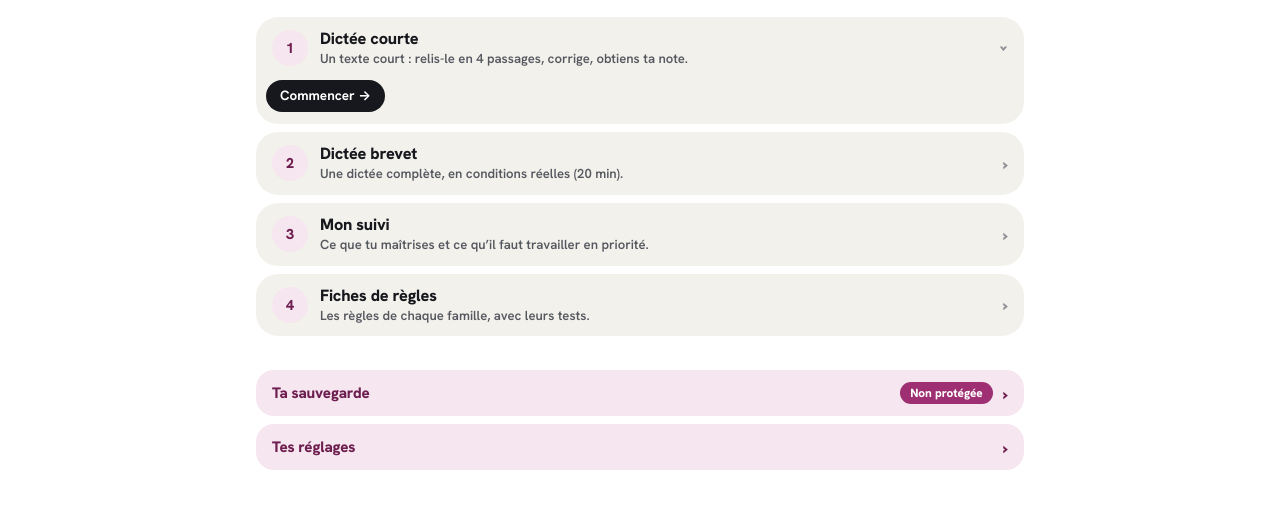
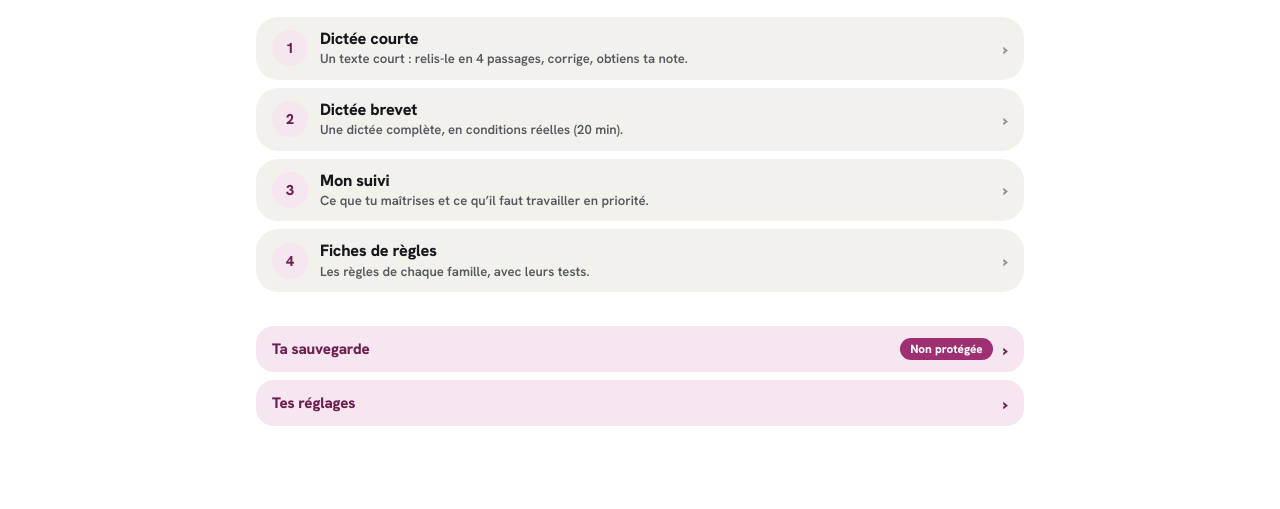
Before and after one commit to xlallemand/orthographe, a plain HTML site: page index.html in a window 1280 px wide. Shown: the part 407-916 px from the top of the page. Drawn offline with Linux system fonts and the light colour scheme.

Commit message:
Accueil et sommaire : liens directs vers les modules, plus de note sur l'accueil ; aides sans icônes
Co-Authored-By: Claude Opus 5.5 <noreply@anthropic.com>
Claude-Session: https://claude.ai/code/session_01G132hJCEm4aCFdQfVAb3GH

```diff
--- a/assets/sommaire.css
+++ b/assets/sommaire.css
@@ -55,6 +55,7 @@ html.som-nav .er-etape { scroll-margin-top: 0; }
   cursor: pointer; font: inherit; color: var(--ink); text-align: left; transition: background .15s;
 }
 .som-sligne:hover { background: var(--paper); }
+a.som-sligne { text-decoration: none; }              /* module d'une seule page : lien direct */
 .som-smod.ici .som-sligne:hover { background: rgba(255,255,255,.5); }
 .som-snum { flex-shrink: 0; width: 26px; height: 26px; border-radius: 999px; display: grid; place-items: center; font-size: .75rem; font-weight: 800; background: var(--cle-bg); color: var(--accent-ink); }
 .som-snum.fait { background: var(--success-bg); color: var(--success-text); }
--- a/assets/sommaire.js
+++ b/assets/sommaire.js
@@ -177,6 +177,12 @@
   function sommaire(s, pages, ex) {
     return C.plan.map(m => {
       const ici = s.m === m, n = faitModule(m, pages, ex), t = totalModule(m), fini = C.coches && n === t;
+      // module d'une seule page (ni fiche ni exercices) : la ligne est un lien direct vers la page, pas de sous-menu
+      if (t === 1 && parties(m).length === 1 && !m.fiche && !m.exercices) {
+        const pt = parties(m)[0];
+        return `<div class="som-smod${ici ? ' ici' : ''}"><a class="som-sligne" href="${lien(m, pt, pagesPartie(pt)[0])}"${ici ? ' aria-current="page"' : ''}>` +
+          `<span class="som-snum${fini ? ' fait' : ''}">${fini ? '✓' : m.n}</span><span class="som-st">${m.titre}</span>${C.coches ? `<span class="som-sn">${n}/${t}</span>` : ''}${chev}</a></div>`;
+      }
       let enfants;
       // une seule liste : les pages de chaque partie (sous-modules compris), puis la fiche
       if (plat(m)) enfants = `<div class="som-spages">${parties(m).map(p => feuillesPages(m, p, s, pages)).join('')}${feuilleFiche(m, null, s)}${m.exercices ? feuilleEx(m, s, pages) : ''}</div>`;
@@ -238,7 +244,7 @@
         `<a class="som-pilule" href="${portail()}"><span aria-hidden="true">⌂</span>Accueil</a></div>` +
         `<p class="som-lab">Sommaire</p><nav class="som-arbre" aria-label="Modules">${sommaire(s, pages, ex)}</nav></aside>`;
       // déplier / replier un module ou une partie sur place
-      racine.querySelectorAll('.som-sligne, .som-spt').forEach(b => b.addEventListener('click', () => {
+      racine.querySelectorAll('button.som-sligne, .som-spt').forEach(b => b.addEventListener('click', () => {
         const oui = b.getAttribute('aria-expanded') !== 'true';
         b.setAttribute('aria-expanded', oui);
         document.getElementById(b.getAttribute('aria-controls')).hidden = !oui;
@@ -246,7 +252,7 @@
       racine.querySelector('.som-ou').addEventListener('click', () => ouvrir(!html.classList.contains('som-ouvert')));
       racine.querySelector('.som-voile').addEventListener('click', () => ouvrir(false));
       // un lien vers une autre partie de la même page ne recharge pas la page : on referme
-      racine.querySelectorAll('.som-page, .som-pilule, .som-app').forEach(a => a.addEventListener('click', () => ouvrir(false)));
+      racine.querySelectorAll('.som-page, a.som-sligne, .som-pilule, .som-app').forEach(a => a.addEventListener('click', () => ouvrir(false)));
       // ordinateur : la page en cours visible dans la colonne
       const ici = racine.querySelector('.som-page.ici'), col = racine.querySelector('.som-som');
       if (ici && col.scrollHeight > col.clientHeight) col.scrollTop = ici.offsetTop - col.clientHeight / 2;
--- a/modules/dictee.js
+++ b/modules/dictee.js
@@ -427,7 +427,7 @@
     if (e === 'p2' || e === 'p3' || tout) {
       const r = el('div', 'ort-rangee');
       if (e === 'p2' || tout) {
-        const a = bouton('ort-icone', '🧭 Aide : verbe → sujet', () => {
+        const a = bouton('ort-icone', 'Aide : verbe → sujet', () => {
           etat.aide = etat.aide ? null : { verbe: null, trouve: false, msg: 'Touche un verbe conjugué.' };
           refaire();
         });
@@ -435,7 +435,7 @@
         r.appendChild(a);
       }
       if (e === 'p3' || tout) {
-        const t = bouton('ort-icone', '🔁 Tests de remplacement', () => { etat.tests = !etat.tests; refaire(); });
+        const t = bouton('ort-icone', 'Tests de remplacement', () => { etat.tests = !etat.tests; refaire(); });
         t.setAttribute('aria-pressed', !!etat.tests);
         r.appendChild(t);
       }
--- a/modules/ort.js
+++ b/modules/ort.js
@@ -469,35 +469,15 @@
   // page d'un module (une seule par module)
   const cleDe = m => { const pt = m.parties[0]; return pt.questions || pt.entrainement || pt.cours; };
   function accueil(zone) {
-    const prog = SOM.lireProg();
-    const der = prog.derniere && SOM.situer(prog.derniere) ? SOM.situer(prog.derniere).m : null;
-    const derniereNote = t => { const l = notes(t); return l.length ? virg(l[l.length - 1][2]) + '/20' : ''; };
     zone.innerHTML = '';
-    // les 4 modules en lignes dépliables (un seul déplié à la fois)
-    const demande = (/^#module-(\d)$/.exec(location.hash) || [])[1];
-    const ouvert = demande ? +demande : der ? der.n : 1;
+    // les 4 modules : chaque ligne ouvre directement la page du module
     const liste = el('div', 'som-modules');
-    PLAN.forEach((m, k) => {
-      const cle = cleDe(m);
-      const etat = k === 0 ? derniereNote('c') : k === 1 ? derniereNote('b') : '';
+    PLAN.forEach(m => {
       const d = el('div', 'som-module');
-      const b = el('button', 'som-ligne', '<span class="som-badge">' + m.n + '</span><span class="som-ligne-t">' + esc(m.titre) + '<small>' + esc(m.desc) + '</small></span>' +
-        '<span class="som-ligne-n">' + etat + '</span><span class="som-chev" aria-hidden="true">›</span>');
-      b.type = 'button'; b.id = 'som-b' + m.n;
-      b.setAttribute('aria-expanded', m.n === ouvert);
-      b.setAttribute('aria-controls', 'som-m' + m.n);
-      const o = el('div', 'som-ouvert');
-      o.id = 'som-m' + m.n; o.setAttribute('role', 'region'); o.setAttribute('aria-labelledby', 'som-b' + m.n);
-      o.hidden = m.n !== ouvert;
-      const a = el('a', 'som-bt noir', k < 2 ? 'Commencer →' : 'Ouvrir →');
-      a.href = 'modules/' + cle + '.html';
-      const act = el('div', 'som-actions'); act.appendChild(a); o.appendChild(act);
-      b.addEventListener('click', () => {
-        const oui = b.getAttribute('aria-expanded') !== 'true';
-        liste.querySelectorAll('.som-ligne').forEach(x => { x.setAttribute('aria-expanded', 'false'); document.getElementById(x.getAttribute('aria-controls')).hidden = true; });
-        if (oui) { b.setAttribute('aria-expanded', 'true'); o.hidden = false; setTimeout(() => versVue(b), 30); }
-      });
-      d.appendChild(b); d.appendChild(o); liste.appendChild(d);
+      const a = el('a', 'som-ligne', '<span class="som-badge">' + m.n + '</span><span class="som-ligne-t">' + esc(m.titre) + '<small>' + esc(m.desc) + '</small></span>' +
+        '<span class="som-chev" aria-hidden="true">›</span>');
+      a.href = 'modules/' + cleDe(m) + '.html';
+      d.appendChild(a); liste.appendChild(d);
     });
     zone.appendChild(liste);
     // zones dépliables « Ta sauvegarde » (modules/sauvegarde.js) et « Tes réglages » (en dernier), séparées des modules
@@ -522,7 +502,6 @@
     c.appendChild(t); c.appendChild(cc);
     annexes.appendChild(c);
     zone.appendChild(annexes);
-    if (demande) setTimeout(() => { const b = document.getElementById('som-b' + demande); if (b) b.scrollIntoView({ block: 'center' }); }, 60);
   }
 
   /* =====================================================================
```
